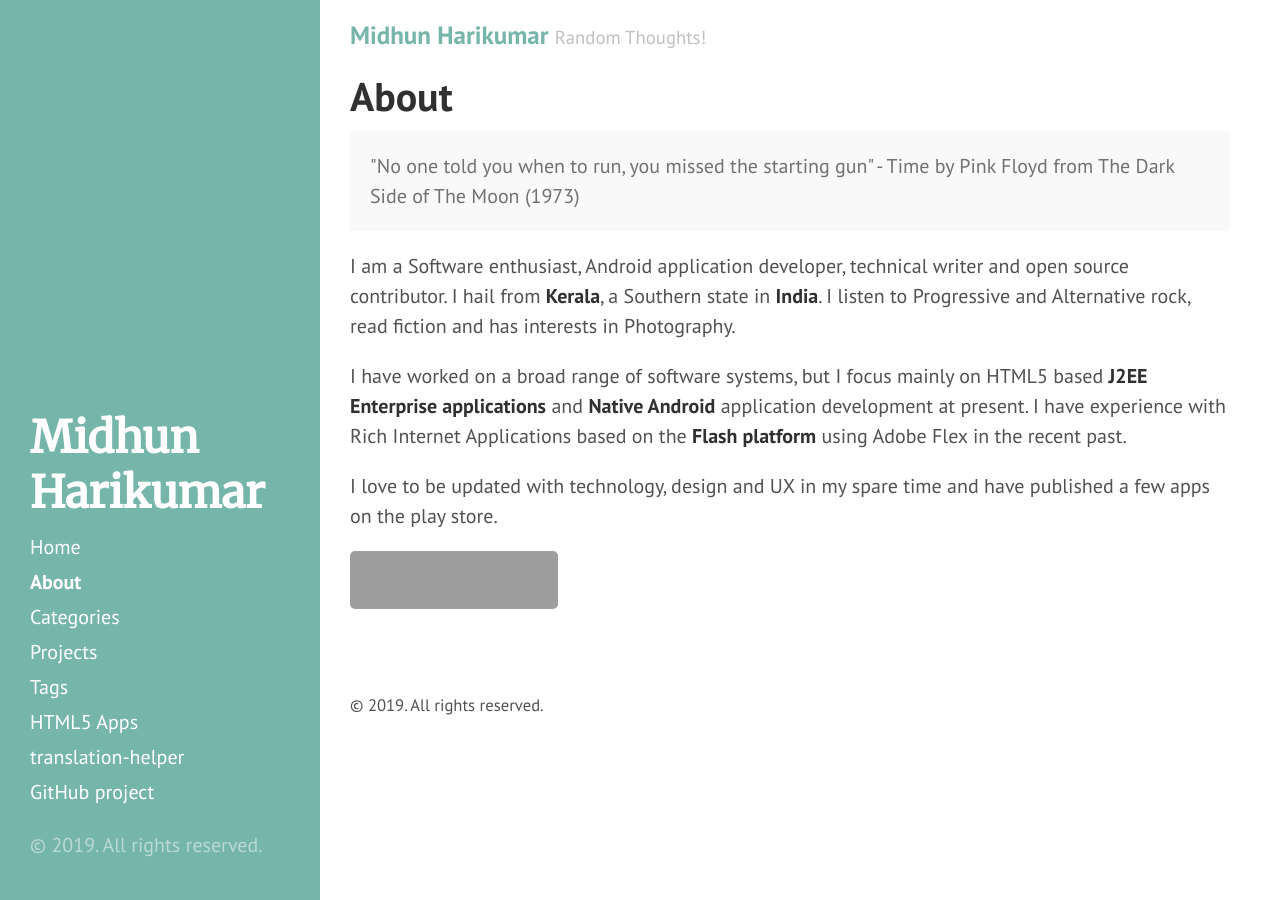
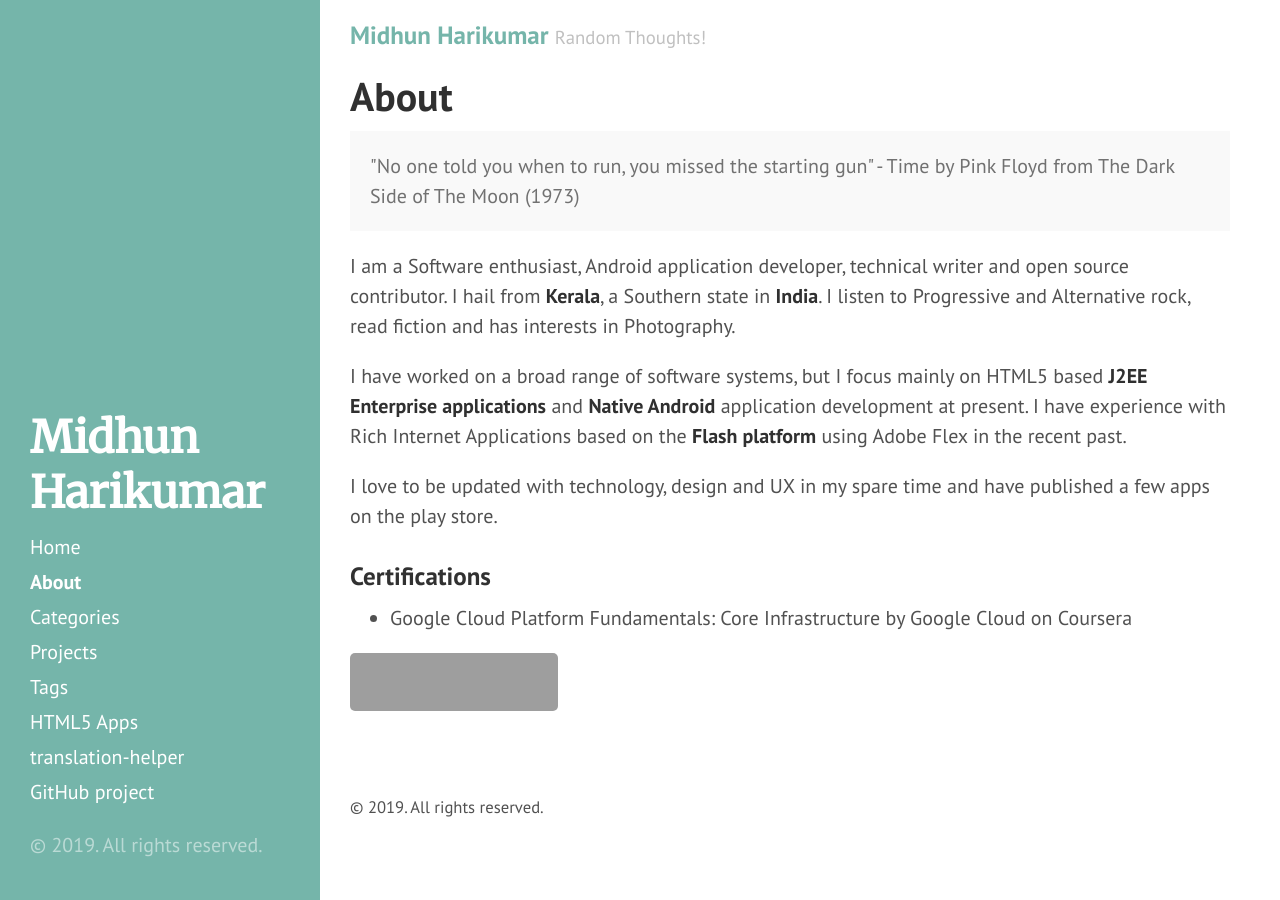
Before and after one commit to midhunhk/midhunhk.github.io, a Jekyll site: the page built from about.md, in a window 1280 px wide. Built offline with Jekyll 4.4.1, drawn with Linux system fonts in a browser that asks for light colours; grey boxes are pictures that could not be loaded.

Commit message:
Update about.md

```diff
--- a/about.md
+++ b/about.md
@@ -13,6 +13,9 @@
 
 I love to be updated with technology, design and UX in my spare time and have published a few apps on the play store.
 
+### Certifications
+* Google Cloud Platform Fundamentals: Core Infrastructure by Google Cloud on Coursera
+
 <a href="https://stackexchange.com/users/290461">
   <img src="https://stackexchange.com/users/flair/290461.png" width="208" height="58" alt="profile for midhunhk on Stack Exchange, a network of free, community-driven Q&amp;A sites" title="profile for midhunhk on Stack Exchange, a network of free, community-driven Q&amp;A sites">
 </a>
```
